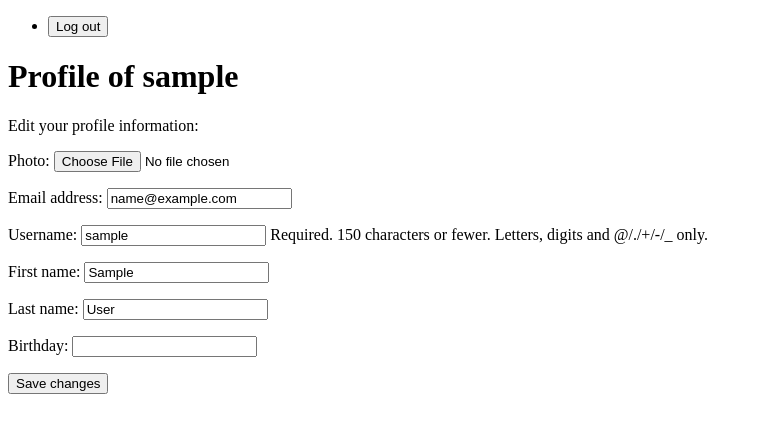
After one commit to Cruz-coder310/Chatter_MX, a Django app: page /accounts/edit_profile/ in a window 1280 px wide. The commit adds this page. Shown: the top 433 px of the page, without its empty margins (0-759 px from the left). Run offline with Django 5.2, Linux system fonts and the light colour scheme; the visitor is signed in with stand-in values (Sample User, id 1).

Commit message:
feat(accounts): add user profile editing

```diff
--- a/apps/accounts/forms.py
+++ b/apps/accounts/forms.py
@@ -1,3 +1,4 @@
+from django import forms
 from django.contrib.auth.forms import UserCreationForm, UserChangeForm
 from django.contrib.auth import get_user_model
 
@@ -18,3 +19,17 @@ class CustomUserChangeForm(UserChangeForm):
             "email",
             "username",
         )
+
+
+class UserEditForm(forms.ModelForm):
+    class Meta:
+        model = get_user_model()
+
+        fields = (
+            "photo",
+            "email",
+            "username",
+            "first_name",
+            "last_name",
+            "birthday",
+        )
--- a/apps/accounts/templates/accounts/dashboard.html
+++ b/apps/accounts/templates/accounts/dashboard.html
@@ -4,4 +4,7 @@
     <p>
         <a href="{% url 'password_change' %}">Change your password</a>
     </p>
+    <p>
+        <a href="{% url 'edit_profile' %}">Edit your account</a>
+    </p>
 {% endblock content %}
--- /dev/null
+++ b/apps/accounts/templates/accounts/edit_profile.html
@@ -0,0 +1,10 @@
+{% extends "_base.html" %}
+{% block content %}
+    <h1>Profile of {{ request.user.username }}</h1>
+    <p>Edit your profile information:</p>
+    <form action="" method="post" enctype="multipart/form-data">
+        {% csrf_token %}
+        {{ form.as_p }}
+        <input type="submit" value="Save changes">
+    </form>
+{% endblock content %}
--- a/apps/accounts/urls.py
+++ b/apps/accounts/urls.py
@@ -39,6 +39,7 @@ urlpatterns = [
         auth_view.PasswordResetCompleteView.as_view(),
         name="password_reset_complete",
     ),
+    path("accounts/edit_profile/", views.edit_profile, name="edit_profile"),
     # Temporary home page for testing LOGOUT_REDIRECT_URL
     path("", views.home, name="home"),
 ]
--- a/apps/accounts/views.py
+++ b/apps/accounts/views.py
@@ -1,7 +1,7 @@
 from django.shortcuts import render, redirect
 from django.contrib.auth.decorators import login_required
 
-from .forms import CustomUserCreationForm
+from .forms import CustomUserCreationForm, UserEditForm
 
 
 def home(request):
@@ -24,3 +24,19 @@ def registration(request):
         form = CustomUserCreationForm()
 
     return render(request, "accounts/registration.html", {"form": form})
+
+
+@login_required()
+def edit_profile(request):
+    if request.method == "POST":
+        form = UserEditForm(
+            data=request.POST,
+            files=request.FILES,
+            instance=request.user,
+        )
+        if form.is_valid():
+            form.save()
+    else:
+        form = UserEditForm(instance=request.user)
+
+    return render(request, "accounts/edit_profile.html", {"form": form})
```
